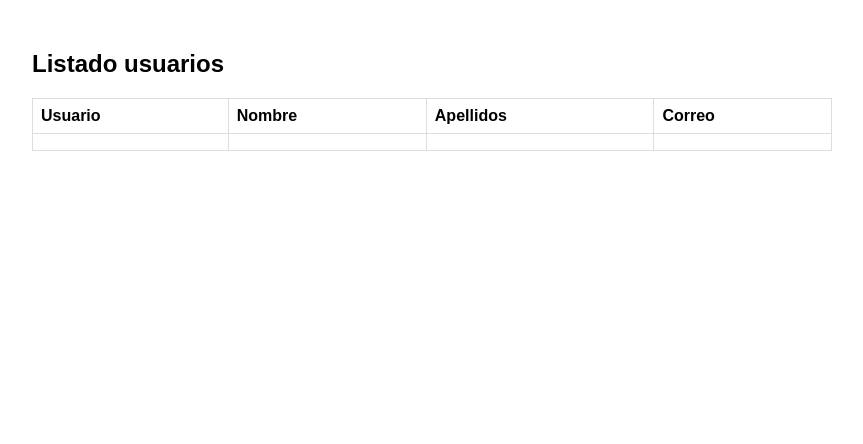
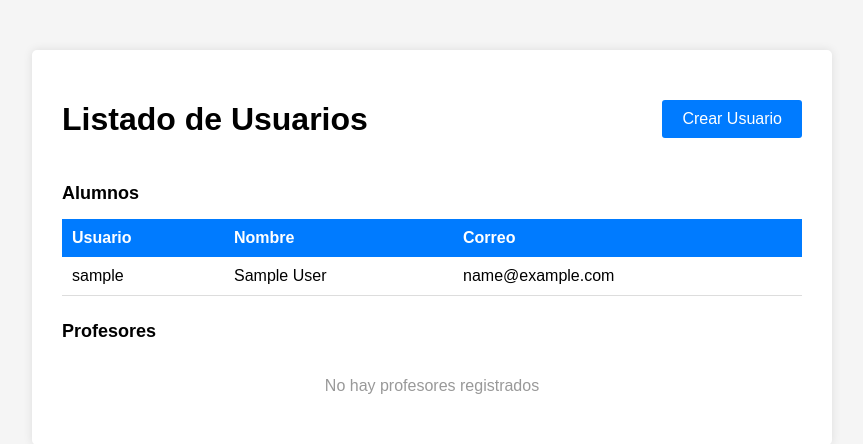
Before and after one commit to CarriDe/DWES-UT04-Practica-2025-2026, a Django app: page /lista/ in a window 1280 px wide. Shown: the top 444 px of the page, without its empty margins (208-1071 px from the left). Run offline with Django 5.2, Linux system fonts and the light colour scheme; tables that the repository leaves empty hold one stand-in row (values such as "Sample post"); lists and menus that the app fills with data are empty.

Commit message:
Modificamos css, añadimos los forms de creat tarea y usuario, modificamos los views para usar los forms creados.

```diff
--- a/Aplicaciones/models.py
+++ b/Aplicaciones/models.py
@@ -9,7 +9,7 @@ class Usuario(AbstractUser):
     rol = models.CharField(max_length=10, choices=ROL_CHOICES)
 
     def __str__(self):
-        return f"{self.username} ({self.rol})"
+        return f"{self.usuario} ({self.rol})"
 
 class Tarea(models.Model):
     TIPO_CHOICES = (
@@ -17,6 +17,7 @@ class Tarea(models.Model):
         ('GRUPAL', 'Grupal'),
         ('EVALUABLE', 'Evaluable'),
     )
-    tipo = models.CharField(max_length=10, choices=TIPO_CHOICES)
+
+    tipo = models.CharField(max_length=15, choices=TIPO_CHOICES)
     titulo = models.CharField(max_length=200)
     descripcion = models.TextField()
--- a/Aplicaciones/templates/Aplicaciones/lista_usuarios.html
+++ b/Aplicaciones/templates/Aplicaciones/lista_usuarios.html
@@ -1,46 +1,137 @@
 <!DOCTYPE html>
 <html>
 <head>
-    <title>Listado de usuarios</title>
+    <title>Listado de Usuarios</title>
     <style>
         body {
             font-family: Arial;
             max-width: 800px;
             margin: 50px auto;
+            background: #f5f5f5;
+        }
+        .container {
+            background: white;
+            padding: 30px;
+            border-radius: 5px;
+            box-shadow: 0 0 10px rgba(0,0,0,0.1);
+        }
+        h1 {
+            text-align: center;
+            margin-bottom: 20px;
+        }
+        h2 {
+            margin-top: 25px;
+            margin-bottom: 15px;
+            font-size: 18px;
+        }
+        .header {
+            display: flex;
+            justify-content: space-between;
+            align-items: center;
+            margin-bottom: 20px;
+        }
+        .btn-crear {
+            background: #007bff;
+            color: white;
+            padding: 10px 20px;
+            text-decoration: none;
+            border-radius: 3px;
+            border: none;
+            cursor: pointer;
+        }
+        .btn-crear:hover {
+            background: #0056b3;
         }
         table {
             width: 100%;
             border-collapse: collapse;
+            margin-bottom: 20px;
+        }
+        th {
+            background: #007bff;
+            color: white;
+            padding: 10px;
+            text-align: left;
+        }
+        td {
+            padding: 10px;
+            border-bottom: 1px solid #ddd;
+        }
+        tr:hover {
+            background-color: #f9f9f9;
+        }
+        .no-data {
+            text-align: center;
+            color: #999;
+            padding: 20px;
+        }
+        .logout-link {
+            text-align: center;
             margin-top: 20px;
         }
-        th, td {
-            padding: 8px;
-            border: 1px solid #ddd;
-            text-align: left;
+        .logout-link a {
+            color: #007bff;
+            text-decoration: none;
+        }
+        .logout-link a:hover {
+            text-decoration: underline;
         }
     </style>
 </head>
 <body>
-    <h2>Listado usuarios</h2>
+    <div class="container">
+        <div class="header">
+            <h1>Listado de Usuarios</h1>
+            <a href="{% url 'crear_usuario' %}" class="btn-crear">Crear Usuario</a>
+        </div>
+
+        <h2>Alumnos</h2>
+        {% if alumnos %}
         <table>
             <thead>
                 <tr>
                     <th>Usuario</th>
                     <th>Nombre</th>
-                <th>Apellidos</th>
                     <th>Correo</th>
                 </tr>
             </thead>
             <tbody>
-            {% for u in usuarios %}
+                {% for alumno in alumnos %}
                 <tr>
-                <td>{{ u.usuario }}</td>
-                <td>{{ u.nombre }}</td>
-                <td>{{ u.apellidos }}</td>
-                <td>{{ u.correo }}</td>
+                    <td>{{ alumno.username }}</td>
+                    <td>{{ alumno.first_name }} {{ alumno.last_name }}</td>
+                    <td>{{ alumno.email }}</td>
                 </tr>
                 {% endfor %}
             </tbody>
         </table>
+        {% else %}
+        <div class="no-data">No hay alumnos registrados</div>
+        {% endif %}
+
+        <h2>Profesores</h2>
+        {% if profesores %}
+        <table>
+            <thead>
+                <tr>
+                    <th>Usuario</th>
+                    <th>Nombre</th>
+                    <th>Correo</th>
+                </tr>
+            </thead>
+            <tbody>
+                {% for profesor in profesores %}
+                <tr>
+                    <td>{{ profesor.username }}</td>
+                    <td>{{ profesor.first_name }} {{ profesor.last_name }}</td>
+                    <td>{{ profesor.email }}</td>
+                </tr>
+                {% endfor %}
+            </tbody>
+        </table>
+        {% else %}
+        <div class="no-data">No hay profesores registrados</div>
+        {% endif %}
+    </div>
 </body>
 </html>
--- a/Aplicaciones/views.py
+++ b/Aplicaciones/views.py
@@ -2,23 +2,28 @@ from django.shortcuts import render, redirect
 from .models import Usuario
 from django.contrib.auth import authenticate
 from django.contrib.auth.models import User
+from .forms import UsuarioForm, TareaForm
 
 def lista_usuarios(request):
-    usuarios = Usuario.objects.all()
-    return render(request, 'Aplicaciones/lista_usuarios.html', {'usuarios': usuarios})
+    alumnos = Usuario.objects.filter(rol='ALUMNO')
+    profesores = Usuario.objects.filter(rol='PROFESOR')
+    return render(request, 'Aplicaciones/lista_usuarios.html', {
+        'alumnos': alumnos,
+        'profesores': profesores
+    })
 
 def crear_usuario(request):
     if request.method == 'POST':
-        usuario = request.POST.get('usuario')
-        contraseña = request.POST.get('contraseña')
-        correo = request.POST.get('correo')
-        rol = request.POST.get('rol')
+        form = UsuarioForm(request.POST)
+        if form.is_valid():
+            usuario = form.save(commit=False)
+            usuario.set_password(form.cleaned_data['contraseña'])
+            usuario.save()
+            return redirect('lista_usuarios')
+    else:
+        form = UsuarioForm()
+    return render(request, 'Aplicaciones/crear_usuario.html', {'form': form})
 
-        if usuario and contraseña and correo and rol:
-            nuevo_usuario = Usuario.objects.create_user(username=usuario, password=contraseña, email=correo, rol=rol)
-            return redirect('lista_usuarios')
-
-    return render(request, 'Aplicaciones/crear_usuario.html')
 
 def login_view(request):
     if request.method == 'POST':
@@ -29,13 +34,11 @@ def login_view(request):
 
 def crear_tarea(request):
     if request.method == 'POST':
-        tipo = request.POST.get('tipo')
-        titulo = request.POST.get('titulo')
-        descripcion = request.POST.get('descripcion')
+        form = TareaForm(request.POST)
+        if form.is_valid():
+            form.save()
+            return redirect('lista_usuarios')
+    else:
+        form = TareaForm()
 
-        if tipo and titulo and descripcion:
-            from .models import Tarea
-            nueva_tarea = Tarea.objects.create(tipo=tipo, titulo=titulo, descripcion=descripcion)
-            return redirect('lista_usuarios')
-
-    return render(request, 'Aplicaciones/crear_tarea.html')
+    return render(request, 'Aplicaciones/crear_tarea.html', {'form': form})
```
Also changed, not shown: Aplicaciones/forms.py (added, +31 -0 lines), Aplicaciones/templates/Aplicaciones/crear_tarea.html (+48 -13 lines), Aplicaciones/templates/Aplicaciones/crear_usuario.html (+49 -23 lines), Aplicaciones/templates/Aplicaciones/login.html (+38 -11 lines). Lines whose indentation alone changed are shown as unchanged.
